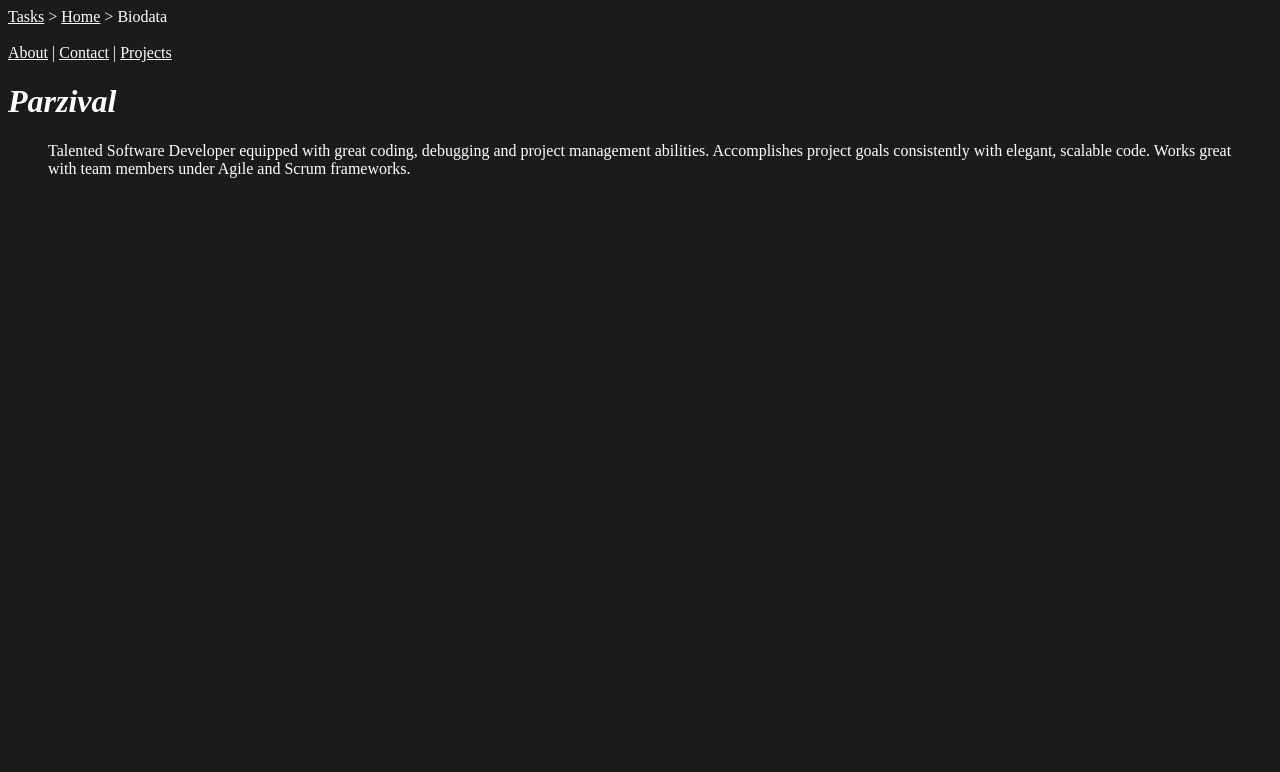
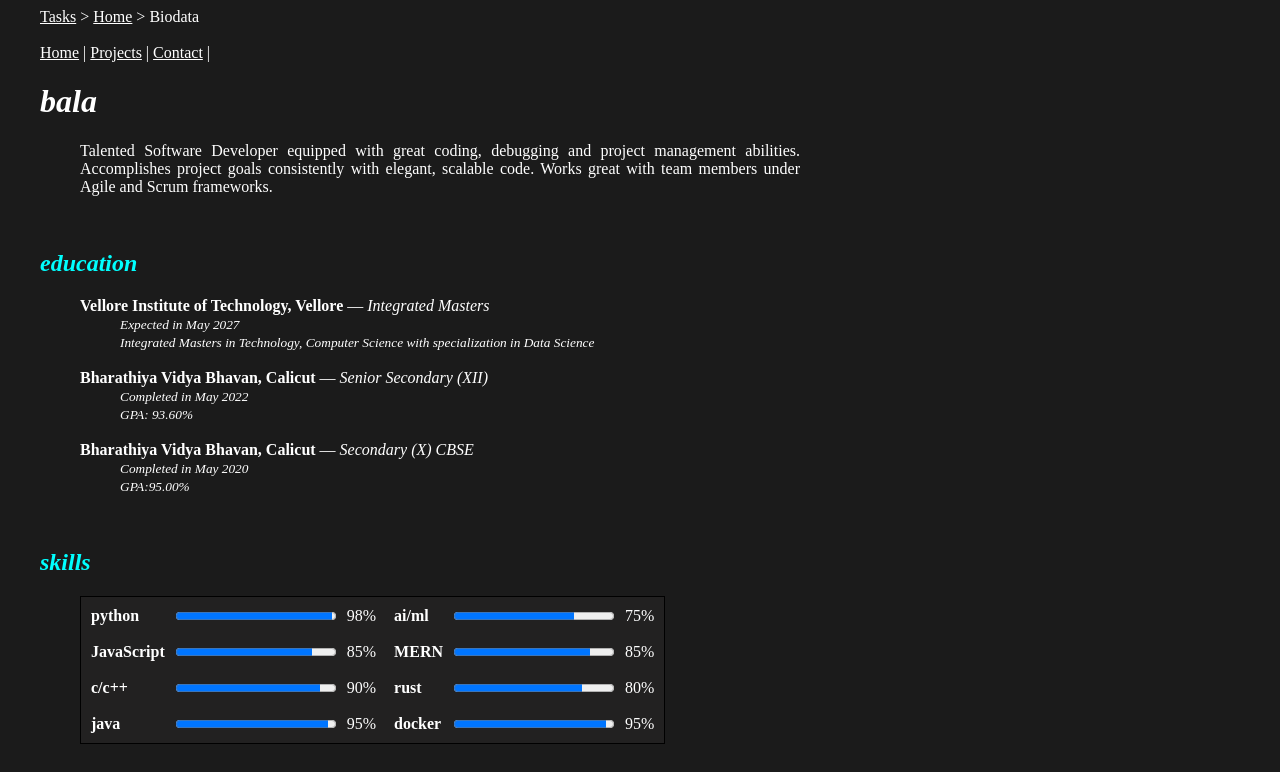
Before and after one commit to parzi-val/AWT-MDI3001-22MID0098, a plain HTML site: page task-biodata/index.html in a window 1280 px wide. Drawn offline with Linux system fonts and the light colour scheme.

Commit message:
completed task

```diff
--- a/styles/styles.css
+++ b/styles/styles.css
@@ -1,9 +1,9 @@
-
 body {
     background-color: rgb(27, 27, 27);
     color: white;
     font-family: 'JetBrains Mono';
+    margin-left: 40px;
 }
-nav a {
-    color: white;
+a {
+    color:aqua
 }
--- a/task-biodata/index.html
+++ b/task-biodata/index.html
@@ -2,25 +2,98 @@
 <html>
 <head>
     <title>Home</title>
-    <link rel="stylesheet" type="text/css" href="../styles/styles.css">
-    <nav>
-        <a href="../index.html">Tasks</a> &gt;
-        <a href="index.html">Home</a> &gt;
-        <span>Biodata</span>
-    </nav>
-    <br>
-    <nav>
-        <a href="about.html">About</a> |
-        <a href="contact.html">Contact</a> |
-        <a href="projects.html">Projects</a>
-    </nav>
+    <header>
+        <nav style="color: white">
+            <a style="color: white" href="../index.html">Tasks</a> &gt;
+            <a style="color: white" href="index.html">Home</a> &gt;
+            <span>Biodata</span>
+        </nav>
+        <br>
+        <nav style="color: white;">
+            <a style="color: white"href="index.html">Home</a> |
+            <a style="color: white" href="projects.html">Projects</a> |
+            <a style="color: white" href="contact.html">Contact</a> |
+
+        </nav>
+    </header>
 </head>
-<body>
-    <h1><dfn>Parzival</dfn></h1>
-    <blockquote>Talented Software Developer equipped with great coding, debugging and
+<body style="background-color: rgb(27, 27, 27);color: white;font-family: 'JetBrains Mono';margin-left: 40px;">
+<div style="max-width: 800px;">
+    <label title="KR Balasubramanian"><h1><dfn>bala</dfn></h1></label>
+    <blockquote style="text-align: justify;">
+        Talented Software Developer equipped with great coding, debugging and
         project management abilities. Accomplishes project goals consistently with
         elegant, scalable code. Works great with team members under Agile and
         Scrum frameworks.
     </blockquote>
+    <br>
+</div>
+<div>
+    <h2 style="color:aqua"><dfn>education</dfn></h2>
+    <blockquote>
+    <dl>
+        <dt><b>Vellore Institute of Technology, Vellore</b> — <em>Integrated
+            Masters</em></dt>
+        <dd><em><small>Expected in May 2027
+            <br>
+            Integrated Masters in Technology, Computer Science with specialization
+            in Data Science</small></em>
+        </dd>
+        <br>
+        <dt><b>Bharathiya Vidya Bhavan, Calicut</b> — <em>Senior Secondary (XII)</em></dt>
+        <dd><em><small>Completed in May 2022
+            <br>
+            GPA: 93.60%</small></em>
+        </dd>
+        <br>
+        <dt><b>Bharathiya Vidya Bhavan, Calicut</b> — <em>Secondary (X) CBSE</em></dt>
+        <dd><em><small>Completed in May 2020
+            <br>
+            GPA:95.00%</small></em>
+        </dd>
+    </dl>
+    </blockquote>
+    <br>
+</div>
+<div>
+    <h2 style="color:aqua"><dfn>skills</dfn></h2>
+    <blockquote>
+    <table style="border: 1px solid black; background: rgb(34, 33, 33);">
+        <tr>
+            <td style="padding: 8px;"><label><strong>python</strong></label></td>
+            <td><progress value="98" max="100"></progress></td>
+            <td style="padding: 8px;"><span>98%</span></td>
+            <td style="padding: 8px;"><label><strong>ai/ml</strong></label></td>
+            <td><progress value="75" max="100"></progress></td>
+            <td style="padding: 8px;"><span>75%</span></td>
+        </tr>
+        <tr>
+            <td style="padding: 8px;"><label><strong>JavaScript</strong></label></td>
+            <td><progress id="skill2" value="85" max="100"></progress></td>
+            <td style="padding: 8px;"><span>85%</span></td>
+            <td style="padding: 8px;"><label><strong>MERN</strong></label></td>
+            <td><progress id="skill2" value="85" max="100"></progress></td>
+            <td style="padding: 8px;"><span>85%</span></td>
+        </tr>
+        <tr>
+            <td style="padding: 8px;"><label><strong>c/c++</strong></label></td>
+            <td><progress  value="90" max="100"></progress></td>
+            <td style="padding: 8px;"><span>90%</span></td>
+            <td style="padding: 8px;"><label><strong>rust</strong></label></td>
+            <td><progress  value="80" max="100"></progress></td>
+            <td style="padding: 8px;"><span>80%</span></td>
+        </tr>
+        <tr>
+            <td style="padding: 8px;"><label><strong>java</strong></label></td>
+            <td><progress  value="95" max="100"></progress></td>
+            <td style="padding: 8px;"><span>95%</span></td>
+            <td style="padding: 8px;"><label><strong>docker</strong></label></td>
+            <td><progress  value="95" max="100"></progress></td>
+            <td style="padding: 8px;"><span>95%</span></td>
+        </tr>
+    </table>
+    </blockquote>
+</div>
+    <br>
 </body>
 </html>
```
Also changed, not shown: task-biodata/contact.html (+36 -0 lines), task-biodata/projects.html (+73 -0 lines), task-biodata/about.html (deleted).
